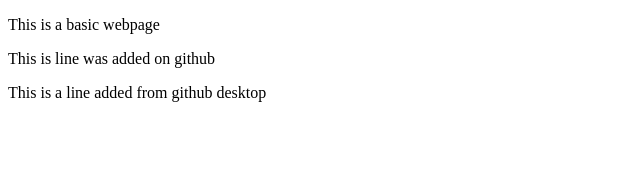
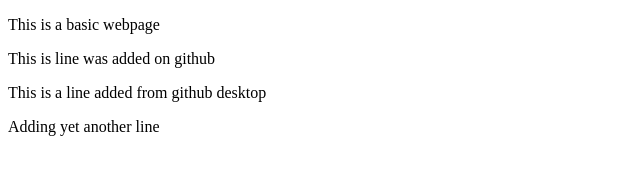
Before and after one commit to ccoombs161/IST113Work, a plain HTML site: page index.html in a window 1280 px wide. Shown: the whole page, without its empty margins (0-640 px from the left). Drawn offline with Linux system fonts and the light colour scheme.

Commit message:
Added another line
Yet another line added

```diff
--- a/index.html
+++ b/index.html
@@ -7,5 +7,6 @@
 	<p>This is a basic webpage</p>
 	<p>This is line was added on github</p>
 	<p>This is a line added from github desktop</p>
+	<p>Adding yet another line</p>
 </body>
 </html>
```
